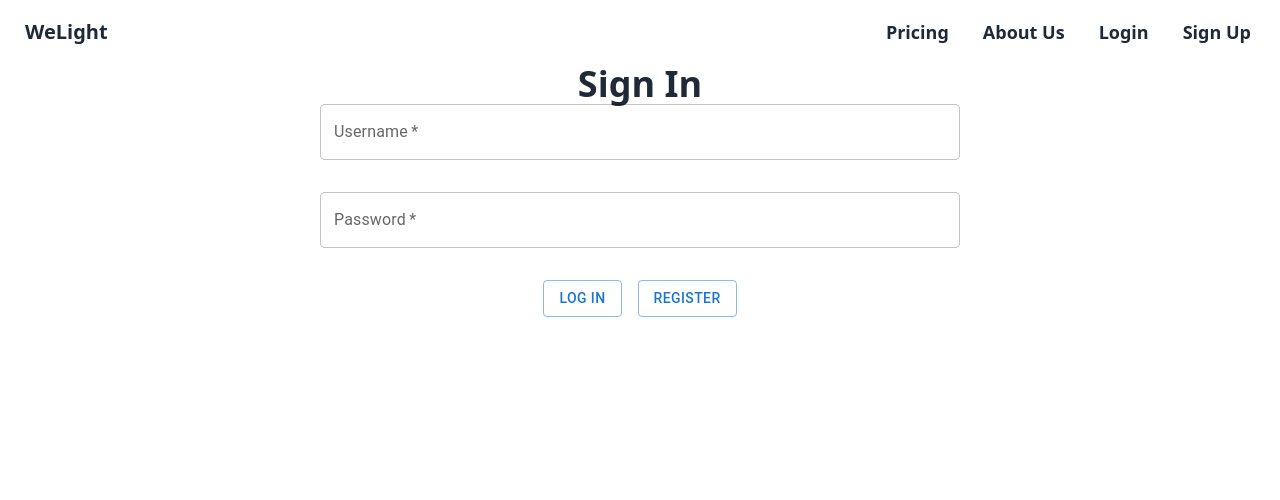
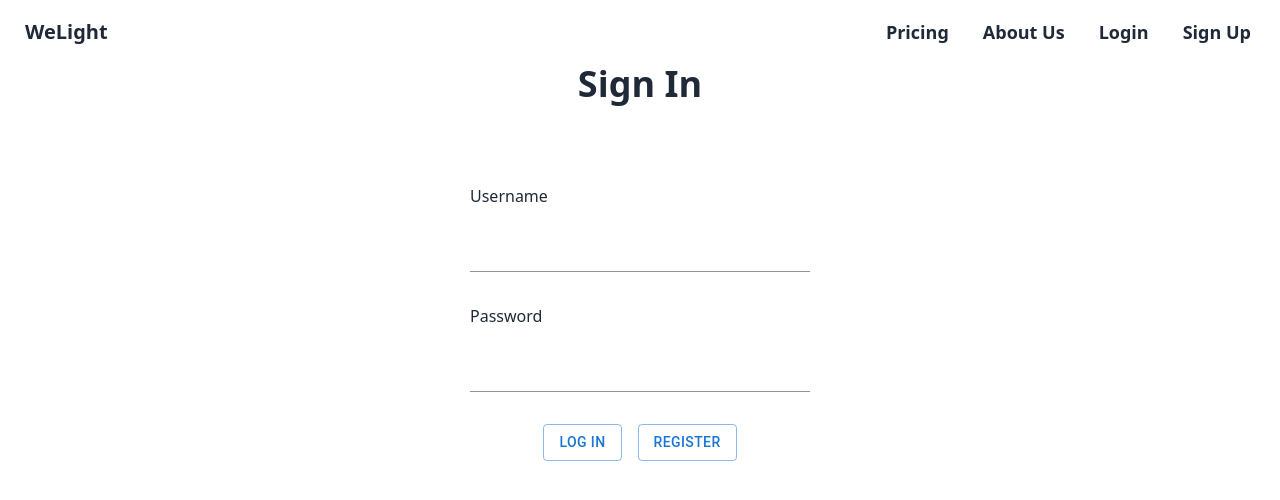
Before and after one commit to designasabaker/welightpreview, a Next.js app: page /login in a window 1280 px wide. Shown: the top 500 px of the page. Built offline with nearby package versions, Linux system fonts and the light colour scheme.

Commit message:
fix: css problem with textfield label

```diff
--- a/app/login/page.tsx
+++ b/app/login/page.tsx
@@ -27,7 +27,7 @@ export default function Login() {
         }
     }
     return (
-        <div className="bg-white dark:bg-gray-900">
+        <div>
             <Box sx={{
                 top: '200px',
                 width: '50%',
@@ -36,17 +36,23 @@ export default function Login() {
                 <h1 className="text-3xl font-semibold text-center text-gray-800 capitalize lg:text-4xl dark:text-white">
                     Sign In
                 </h1>
-                <Stack spacing={4}>
+                <Stack spacing={4} sx={{
+                    padding: 10,
+                    margin: 'auto',
+                    maxWidth: 500
+                }}>
+                    <p>Username</p>
                     <TextField
                         required
+                        variant="standard"
                         id="username-text-field"
-                        label="Username"
                         onChange={handleTextFieldChange}
                     />
+                    <p>Password</p>
                     <TextField
                         required
+                        variant="standard"
                         id="password-text-field"
-                        label="Password"
                         onChange={handleTextFieldChange}
                     />
                     <Stack direction="row" justifyContent="center" alignItems="center" spacing={2}>
```
